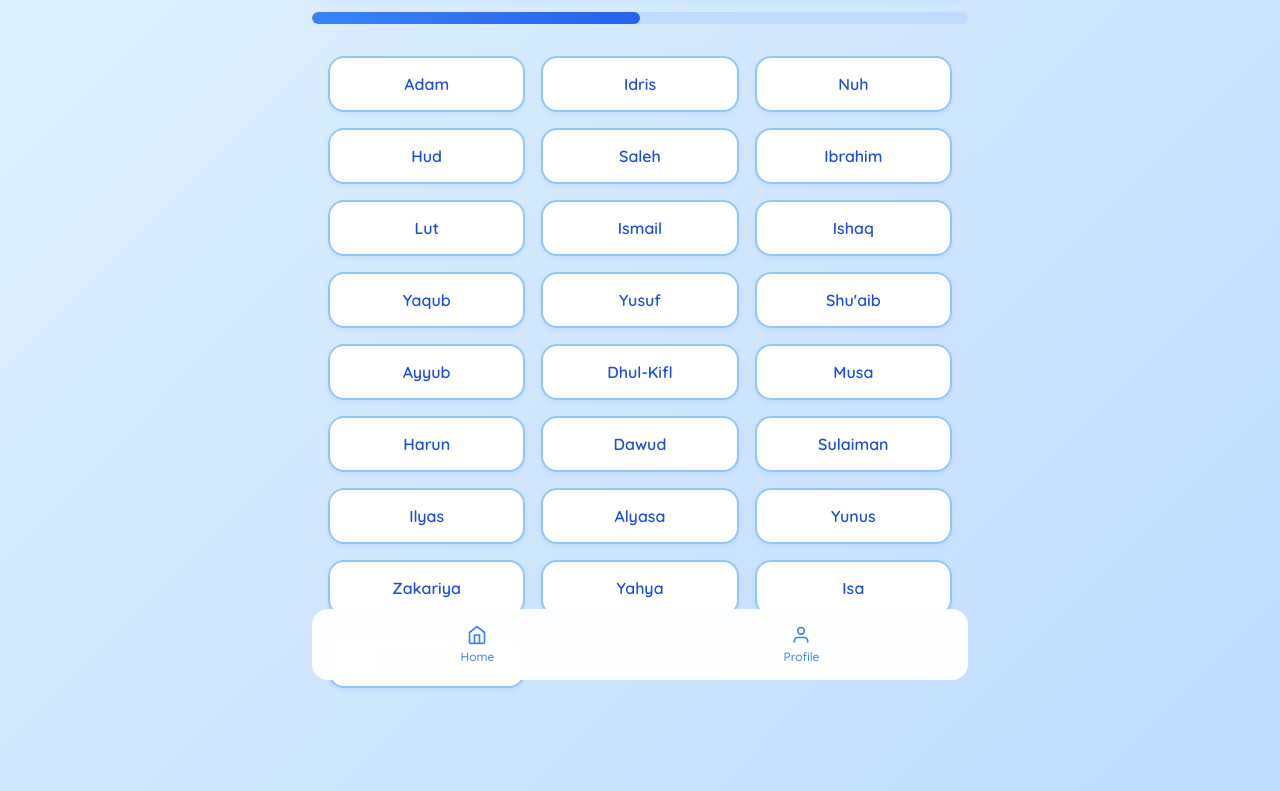
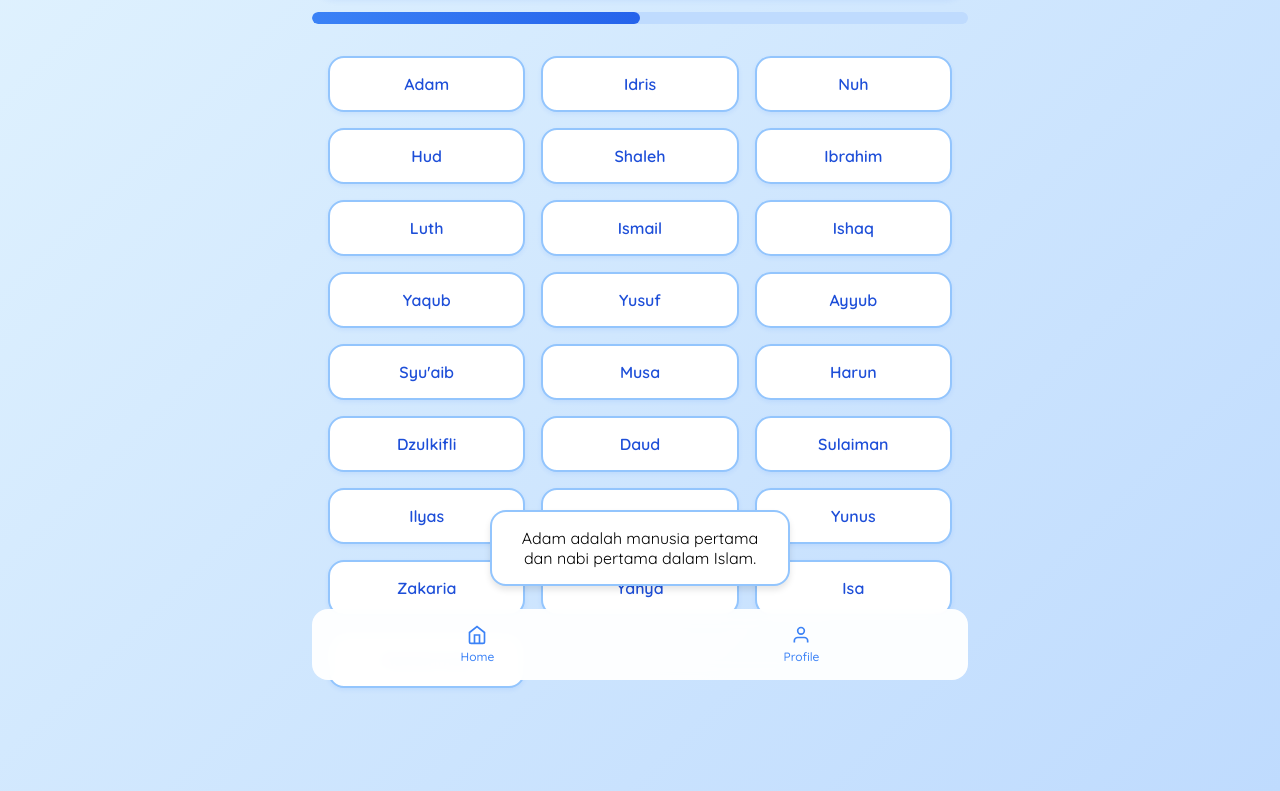
Before and after one commit to mrj54/benara.app, a website: page beranda/nama-nama-nabi.html in a window 1280 px wide. Both pictures are taken after a click on the button "Adam". Shown: the part 104-895 px from the top of the page. Drawn offline with nearby package versions, Linux system fonts and the light colour scheme.

Commit message:
fix=chat

```diff
--- a/beranda/nama-nama-nabi.html
+++ b/beranda/nama-nama-nabi.html
@@ -33,6 +33,10 @@
         </div>
 
         <div class="prophets-grid" id="prophetsGrid"></div>
+        <div class="bubble-chat" id="bubbleChat">
+            <p id="bubbleContent"></p>
+        </div>
+
 
         <div class="nav-bar">
             <div class="nav-buttons">
--- a/scripts/nama-nama-nabi.js
+++ b/scripts/nama-nama-nabi.js
@@ -1,14 +1,43 @@
 const prophetNames = [
-    "Adam", "Idris", "Nuh", "Hud", "Saleh", "Ibrahim", "Lut", "Ismail",
-    "Ishaq", "Yaqub", "Yusuf", "Shu'aib", "Ayyub", "Dhul-Kifl", "Musa",
-    "Harun", "Dawud", "Sulaiman", "Ilyas", "Alyasa", "Yunus", "Zakariya",
-    "Yahya", "Isa", "Muhammad"
+    "Adam", "Idris", "Nuh", "Hud", "Shaleh", "Ibrahim", "Luth",
+    "Ismail", "Ishaq", "Yaqub", "Yusuf", "Ayyub", "Syu'aib",
+    "Musa", "Harun", "Dzulkifli", "Daud", "Sulaiman", "Ilyas",
+    "Ilyasa", "Yunus", "Zakaria", "Yahya", "Isa", "Muhammad"
 ];
 
+const descriptions = {
+    "Adam": "Adam adalah manusia pertama dan nabi pertama dalam Islam.",
+    "Idris": "Idris dikenal sebagai nabi yang pandai membaca dan menulis.",
+    "Nuh": "Nuh dikenal sebagai nabi yang membangun bahtera besar.",
+    "Hud": "Hud adalah nabi yang diutus kepada kaum 'Ad.",
+    "Shaleh": "Shaleh diutus kepada kaum Tsamud dengan mukjizat unta.",
+    "Ibrahim": "Ibrahim adalah bapak para nabi dan tokoh penting monoteisme.",
+    "Luth": "Luth diutus untuk memperbaiki akhlak kaum Sodom.",
+    "Ismail": "Ismail adalah putra Ibrahim dan nenek moyang bangsa Arab.",
+    "Ishaq": "Ishaq adalah putra kedua Ibrahim yang diutus ke Bani Israil.",
+    "Yaqub": "Yaqub dikenal sebagai ayah dari nabi Yusuf.",
+    "Yusuf": "Yusuf memiliki mukjizat berupa ketampanan dan kemampuan menafsirkan mimpi.",
+    "Ayyub": "Ayyub dikenal karena kesabaran luar biasa saat menghadapi cobaan.",
+    "Syu'aib": "Syu'aib diutus kepada kaum Madyan untuk memperbaiki ekonomi mereka.",
+    "Musa": "Musa memimpin Bani Israil keluar dari Mesir dengan mukjizat tongkat.",
+    "Harun": "Harun adalah saudara Musa dan membantu dakwahnya.",
+    "Dzulkifli": "Dzulkifli adalah nabi yang dikenal sebagai hakim yang adil.",
+    "Daud": "Daud memiliki mukjizat melembutkan besi dan suara merdu.",
+    "Sulaiman": "Sulaiman menguasai ilmu berbicara dengan hewan dan jin.",
+    "Ilyas": "Ilyas diutus untuk mengingatkan kaum yang menyembah berhala Baal.",
+    "Ilyasa": "Ilyasa adalah penerus dakwah nabi Ilyas.",
+    "Yunus": "Yunus terkenal karena kisahnya dalam perut ikan paus.",
+    "Zakaria": "Zakaria adalah nabi yang terus berdoa hingga dikaruniai anak di usia tua.",
+    "Yahya": "Yahya adalah putra Zakaria dan dikenal sebagai nabi yang penuh kasih.",
+    "Isa": "Isa adalah nabi yang membawa Injil dan melakukan banyak mukjizat.",
+    "Muhammad": "Muhammad adalah nabi terakhir dan pembawa risalah Islam."
+};
+
 const prophetsGrid = document.getElementById('prophetsGrid');
-const searchInput = document.querySelector('.search-input');
-const brand = document.querySelector('.brand');
+const bubbleChat = document.getElementById('bubbleChat');
+const bubbleContent = document.getElementById('bubbleContent');
 
+// Fungsi membuat tombol
 function createProphetButton(name) {
     const button = document.createElement('button');
     button.classList.add('prophet-btn');
@@ -19,34 +48,31 @@ function createProphetButton(name) {
     return button;
 }
 
+// Fungsi menampilkan detail nabi
 function showProphetDetails(name) {
-    alert(`Detail Nabi ${name}`);
+    bubbleContent.textContent = descriptions[name] || "Detail tentang nabi ini belum tersedia.";
+    bubbleChat.classList.add('show');
+
+    setTimeout(() => {
+        bubbleChat.classList.remove('show');
+    }, 3000);
 }
 
+// Render awal
 function renderProphets(names) {
     prophetsGrid.innerHTML = '';
     names.forEach(name => {
-        const prophetButton = createProphetButton(name);
-        prophetsGrid.appendChild(prophetButton);
+        const button = createProphetButton(name);
+        prophetsGrid.appendChild(button);
     });
 }
 
-searchInput.addEventListener('input', (e) => {
-    const searchTerm = e.target.value.toLowerCase();
-    const filteredProphets = prophetNames.filter(name =>
-        name.toLowerCase().includes(searchTerm)
-    );
-    renderProphets(filteredProphets);
-});
-
-// Initial render
 renderProphets(prophetNames);
 
 function navigateHome() {
-    window.location.href = '../index.html';
+    window.location.href = 'beranda.html';
 }
 
-// Fungsi untuk navigasi ke halaman Profile
 function navigateProfile() {
-    window.location.href = '../beranda/profil.html';
+    window.location.href = 'profil.html';
 }
--- a/styles/nama-nama-nabi.css
+++ b/styles/nama-nama-nabi.css
@@ -243,3 +243,27 @@ body {
     0%, 100% { opacity: 1; }
     50% { opacity: 0.8; }
 }
+.bubble-chat {
+    position: absolute;
+    bottom: 100px;
+    left: 50%;
+    transform: translateX(-50%);
+    background: #ffffff;
+    padding: 1rem;
+    border-radius: 1rem;
+    box-shadow: 0 4px 6px rgba(0, 0, 0, 0.1);
+    border: 2px solid #93c5fd;
+    opacity: 0;
+    pointer-events: none;
+    transition: all 0.3s ease-in-out;
+    max-width: 300px;
+    text-align: center;
+    font-size: 1rem;
+    z-index: 10;
+}
+
+.bubble-chat.show {
+    opacity: 1;
+    pointer-events: auto;
+    transform: translateX(-50%) translateY(-10px);
+}
```
Also changed, not shown: beranda/profil.html (+1 -1 lines), beranda/ulul-azmi.html (+1 -1 lines).
